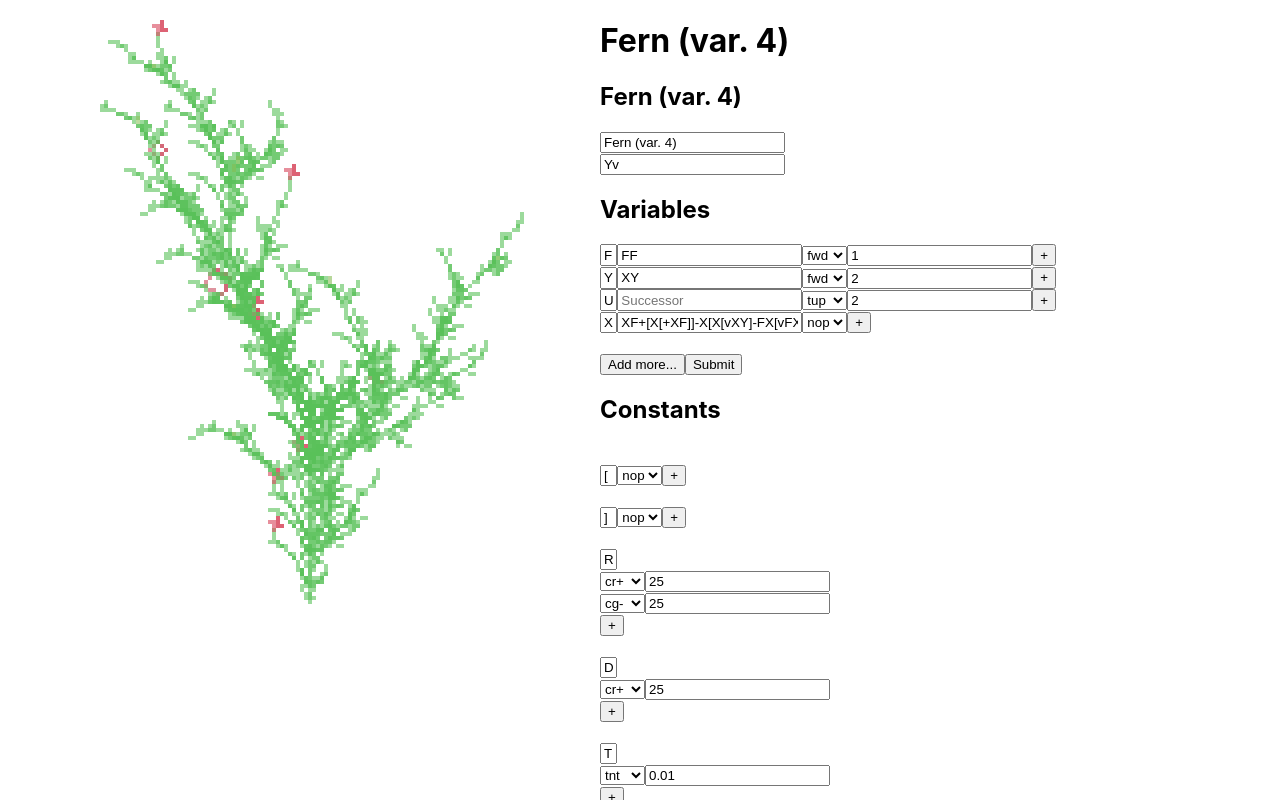
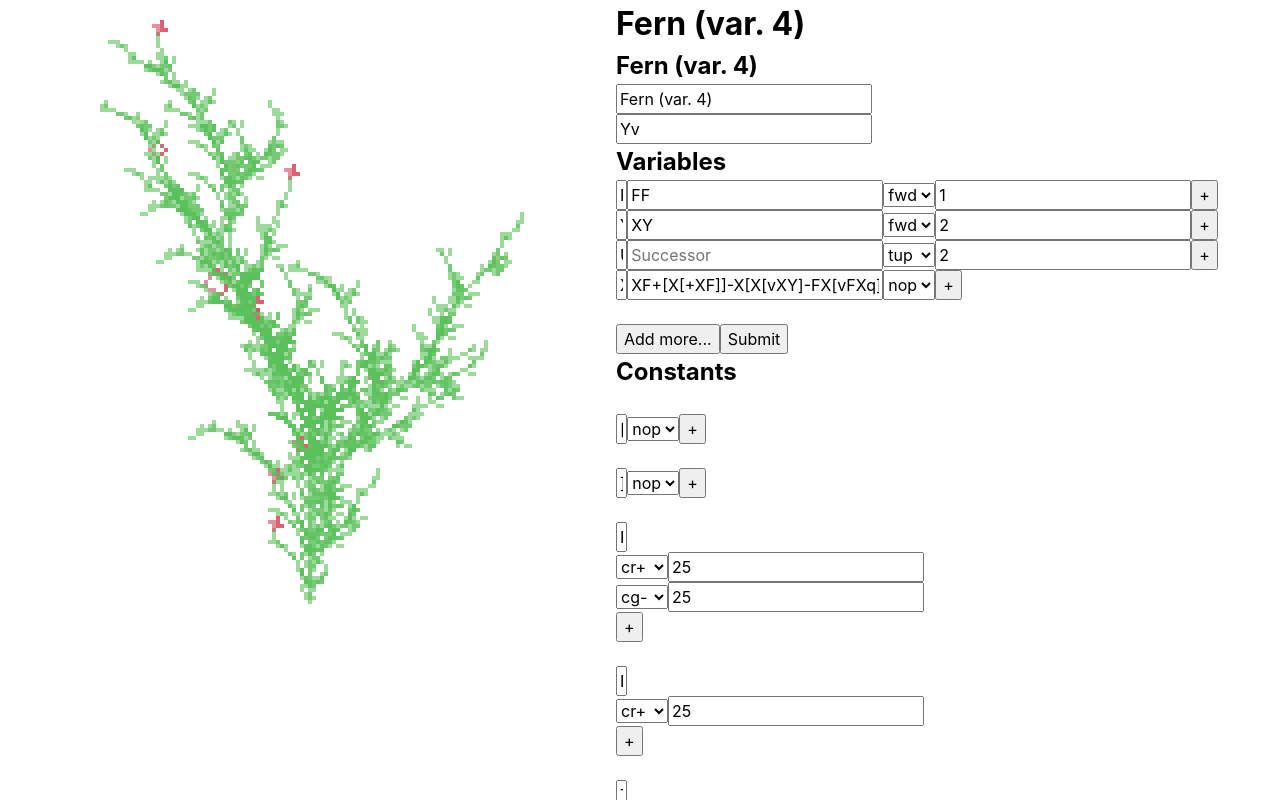
Before and after one commit to xk86/pixelplant, a React (Vite) app: page / in a window 1280 px wide. Shown: the top 800 px of the page. Built offline with nearby package versions, Linux system fonts and the light colour scheme.

Commit message:
add css reset and sticky layout

```diff
--- a/src/App.css
+++ b/src/App.css
@@ -3,14 +3,13 @@
 }
 
 #root {
-  display: flex;
-  flex-direction: column;
   position: relative;
 }
 
 .canvas-container {
-  display: flex;
-  width: 75vh;
+  flex-shrink: 0;
+  top: 0;
+  position: sticky;
   flex-direction: column;
 }
 
@@ -24,6 +23,15 @@
 
 .container-container {
   display: flex;
+  align-items: flex-start;
+}
+@media (max-width: 1024px) {
+  .container-container {
+    flex-direction: column;
+  }
+  .canvas-container {
+    position: relative;
+  }
 }
 
 input[name="predecessor"] {
--- a/src/index.css
+++ b/src/index.css
@@ -1,5 +1,5 @@
+@import "./reset.css";
 body {
-  margin: 0;
   font-family:
     -apple-system, BlinkMacSystemFont, "Segoe UI", "Roboto", "Oxygen", "Ubuntu", "Cantarell",
     "Fira Sans", "Droid Sans", "Helvetica Neue", sans-serif;
--- /dev/null
+++ b/src/reset.css
@@ -0,0 +1,54 @@
+/* 1. Use a more-intuitive box-sizing model */
+*, *::before, *::after {
+  box-sizing: border-box;
+}
+
+/* 2. Remove default margin */
+* {
+  margin: 0;
+}
+
+/* 3. Enable keyword animations */
+@media (prefers-reduced-motion: no-preference) {
+  html {
+    interpolate-size: allow-keywords;
+  }
+}
+
+body {
+  /* 4. Add accessible line-height */
+  line-height: 1.5;
+  /* 5. Improve text rendering */
+  -webkit-font-smoothing: antialiased;
+}
+
+/* 6. Improve media defaults */
+img, picture, video, canvas, svg {
+  display: block;
+  max-width: 100%;
+}
+
+/* 7. Inherit fonts for form controls */
+input, button, textarea, select {
+  font: inherit;
+}
+
+/* 8. Avoid text overflows */
+p, h1, h2, h3, h4, h5, h6 {
+  overflow-wrap: break-word;
+}
+
+/* 9. Improve line wrapping */
+p {
+  text-wrap: pretty;
+}
+h1, h2, h3, h4, h5, h6 {
+  text-wrap: balance;
+}
+
+/*
+  10. Create a root stacking context
+*/
+#root, #__next {
+  isolation: isolate;
+}
```
